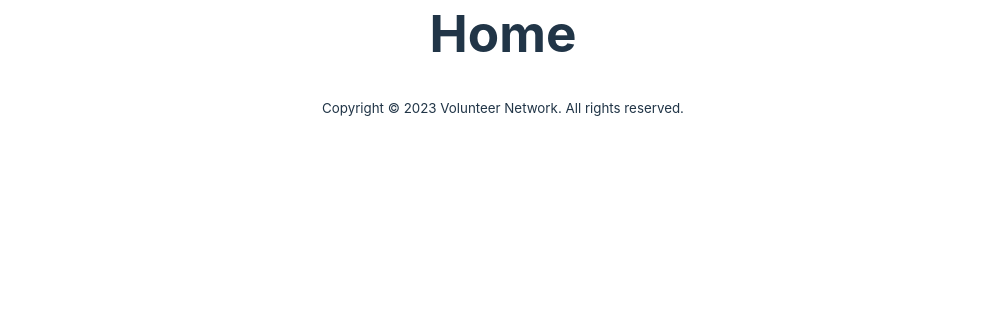
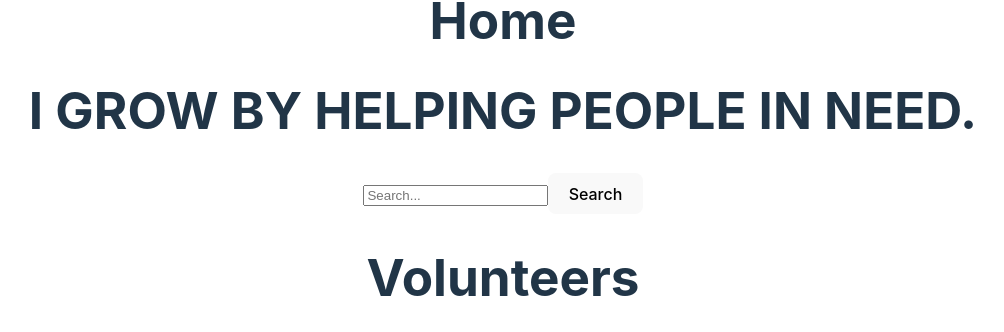
Before and after one commit to MUHAMMADSabbirHossain/volunteer-network-client, a React (Vite) app: page / in a window 1280 px wide. Shown: the part 620-952 px from the top of the page, without its empty margins (137-1141 px from the left). Before the commit the page ends 800 px from the top, so only its background shows below. Built offline with nearby package versions, Linux system fonts and the light colour scheme.

Commit message:
features, component: home components edited and volunteers components added.

```diff
--- a/src/Components/Home/Home.jsx
+++ b/src/Components/Home/Home.jsx
@@ -1,10 +1,16 @@
 import React from 'react';
 import "./Home.css";
+import Volunteers from '../Volunteers/Volunteers';
 
 const Home = () => {
     return (
         <div>
             <h1>Home</h1>
+            <h1>I GROW BY HELPING PEOPLE IN NEED.</h1>
+            <input type="text" name="" id="" placeholder="Search... " />
+            <button type="submit">Search</button>
+
+            <Volunteers></Volunteers>
         </div>
     );
 };
--- /dev/null
+++ b/src/Components/Volunteers/Volunteers.jsx
@@ -0,0 +1,12 @@
+import React from 'react';
+import "./Volunteers.css";
+
+const Volunteers = () => {
+    return (
+        <div>
+            <h1>Volunteers</h1>
+        </div>
+    );
+};
+
+export default Volunteers;
```
Also changed, not shown: src/Components/Volunteers/Volunteers.css (added).
